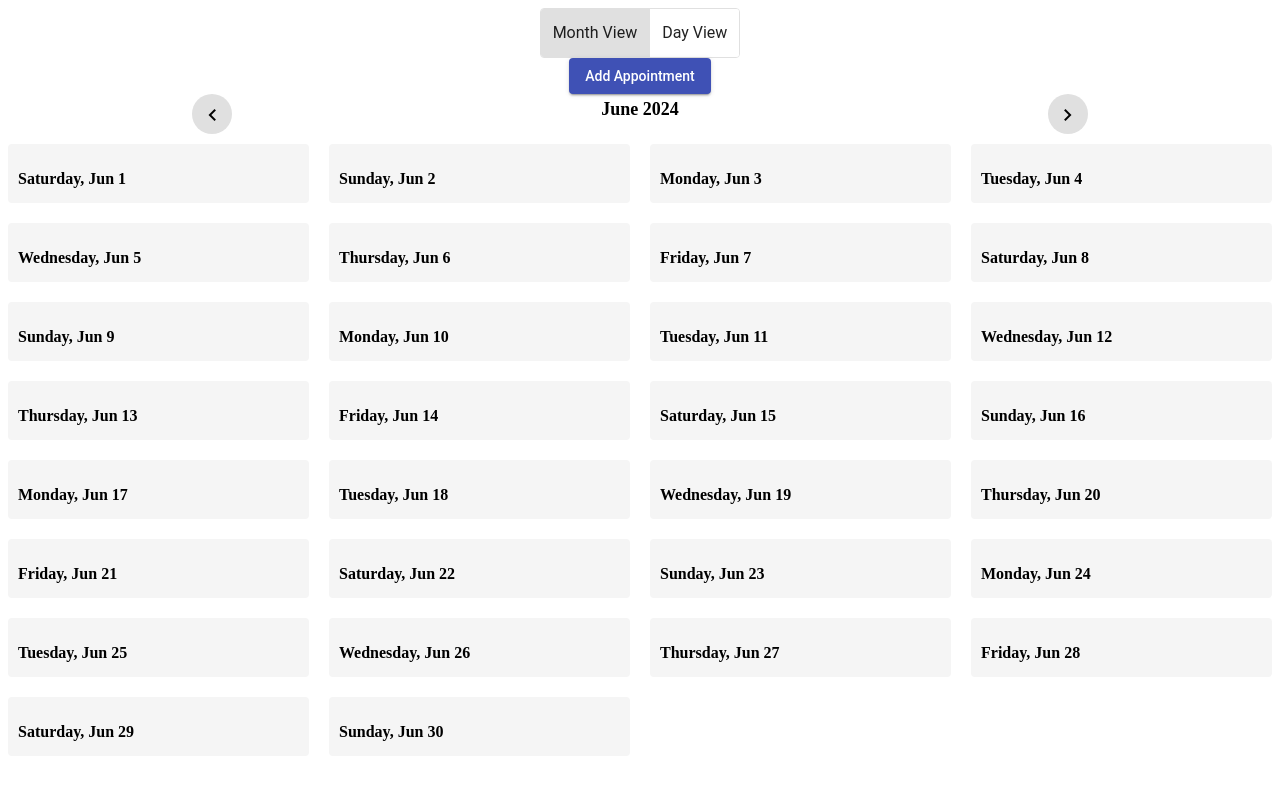
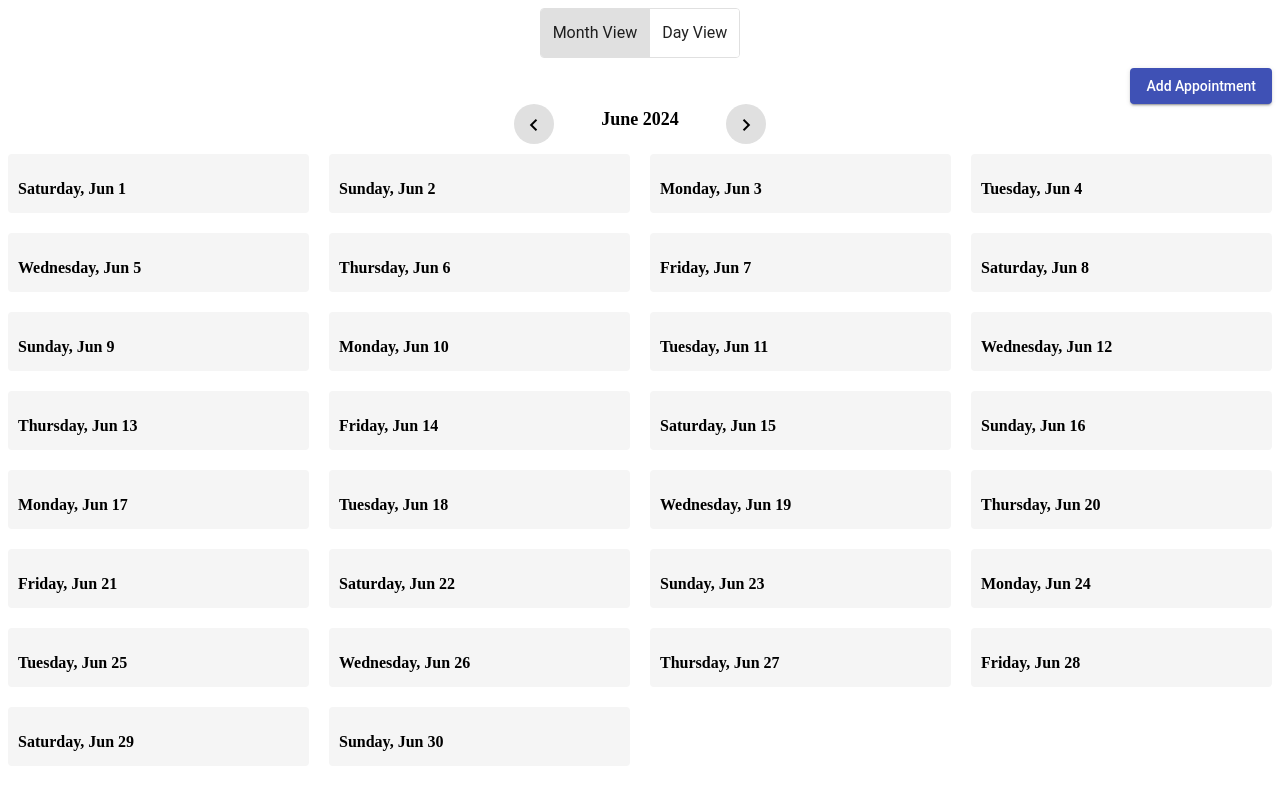
Before and after one commit to shabni/Calendrer-Reminder, an Angular app: page /calendar in a window 1280 px wide. Shown: the top 790 px of the page. Built offline with nearby package versions, Linux system fonts and the light colour scheme.

Commit message:
UI fixes

```diff
--- a/src/app/calendar/calendar-view/calendar-view.component.html
+++ b/src/app/calendar/calendar-view/calendar-view.component.html
@@ -1,35 +1,32 @@
 <div class="calendar-container">
 
+  <div class="action-bar">
     <mat-button-toggle-group color="primary" (change)="toggleView()">
-
       <mat-button-toggle [checked]="!isDayView">
         Month View
       </mat-button-toggle>
       <mat-button-toggle [checked]="isDayView">
         Day View
       </mat-button-toggle>
+    </mat-button-toggle-group>
+  </div>
 
-  </mat-button-toggle-group>
-
+  <div class="add-appointment-button">
     <button mat-raised-button color="primary" (click)="openAppointmentForm()">Add Appointment</button>
+  </div>
 
   <ng-container *ngIf="!isDayView">
-
     <div class="navigation-container">
       <button mat-icon-button (click)="previousMonth()">
         <mat-icon>chevron_left</mat-icon>
       </button>
-
       <div class="current-month-year">
         {{ selectedDate | date: 'MMMM yyyy' }}
       </div>
-
       <button mat-icon-button (click)="nextMonth()">
         <mat-icon>chevron_right</mat-icon>
       </button>
     </div>
-
-
     <div class="calendar-events-grid">
       <div class="calendar-day" *ngFor="let date of calendarDates; let i = index;" (mouseup)="onMouseUp(i)">
         <h3 class="calendar-day-header">{{ date | date: 'EEEE, MMM d' }}</h3>
@@ -51,7 +48,6 @@
     </div>
   </ng-container>
 
-
   <ng-container *ngIf="isDayView">
     <div class="navigation-container">
       <button mat-icon-button (click)="previousDay()">
@@ -64,7 +60,6 @@
         <mat-icon>chevron_right</mat-icon>
       </button>
     </div>
-
     <div class="day-view-container">
       <div class="hour-bars">
         <div class="hour-bar" *ngFor="let hour of hoursOfDay; let i = index" cdkDropList
@@ -88,6 +83,4 @@
     </div>
   </ng-container>
 
-
-
 </div>
--- a/src/app/calendar/calendar-view/calendar-view.component.scss
+++ b/src/app/calendar/calendar-view/calendar-view.component.scss
@@ -9,7 +9,7 @@
   display: flex;
   justify-content: space-around;
   align-items: center;
-  width: 100%;
+  width: 300px;
   margin-bottom: 10px;
 
   button {
@@ -17,6 +17,17 @@
   }
 
 
+}
+
+.action-bar {
+  width: 100%;
+  display: flex;
+  justify-content: center; /* Center toggle buttons horizontally */
+  margin-bottom: 10px;
+}
+
+.add-appointment-button {
+  margin-left: auto; /* Push "Add Appointment" button to the right */
 }
 
 .current-month-year,
```
Lines whose indentation alone changed are shown as unchanged.
